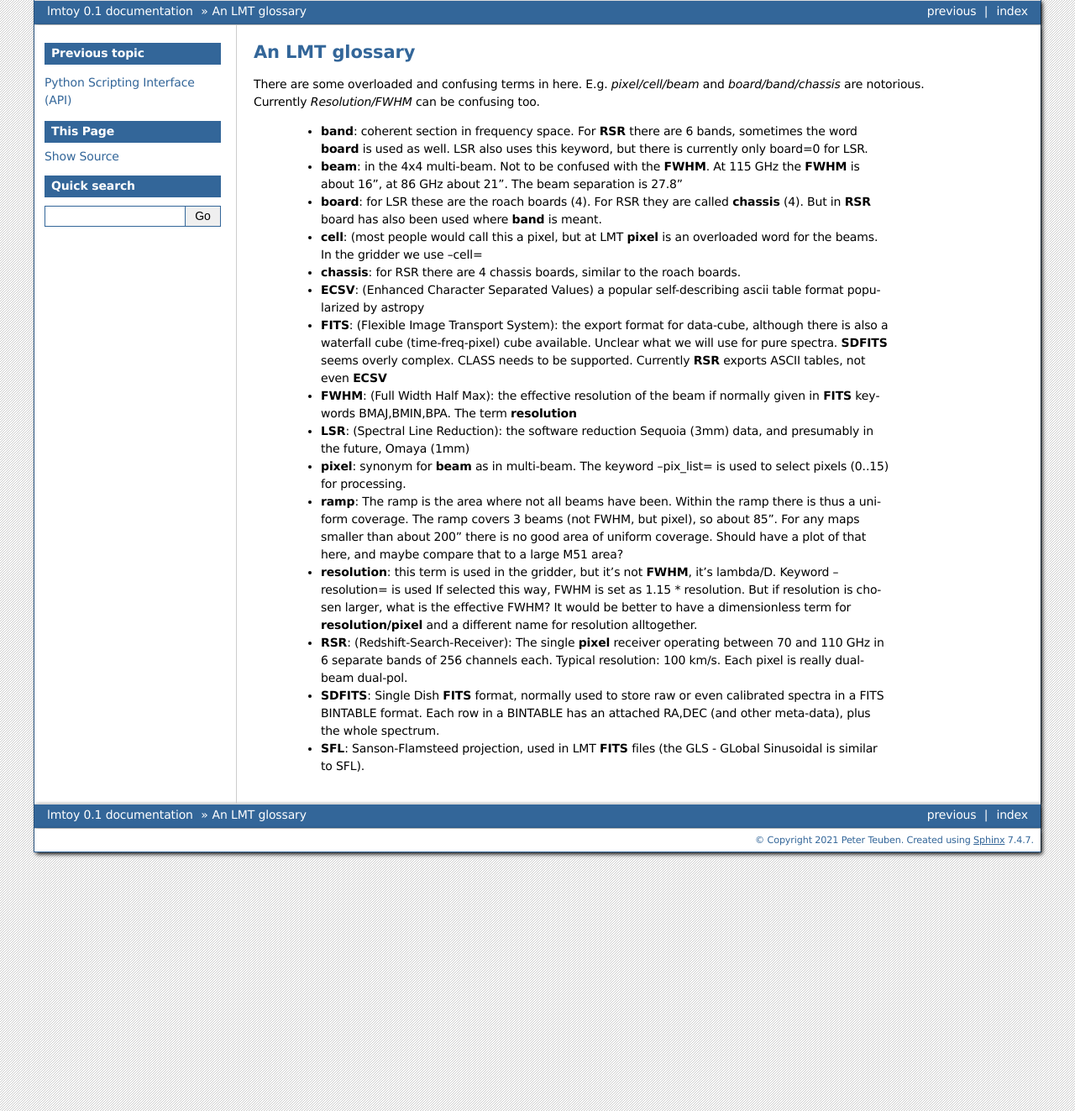
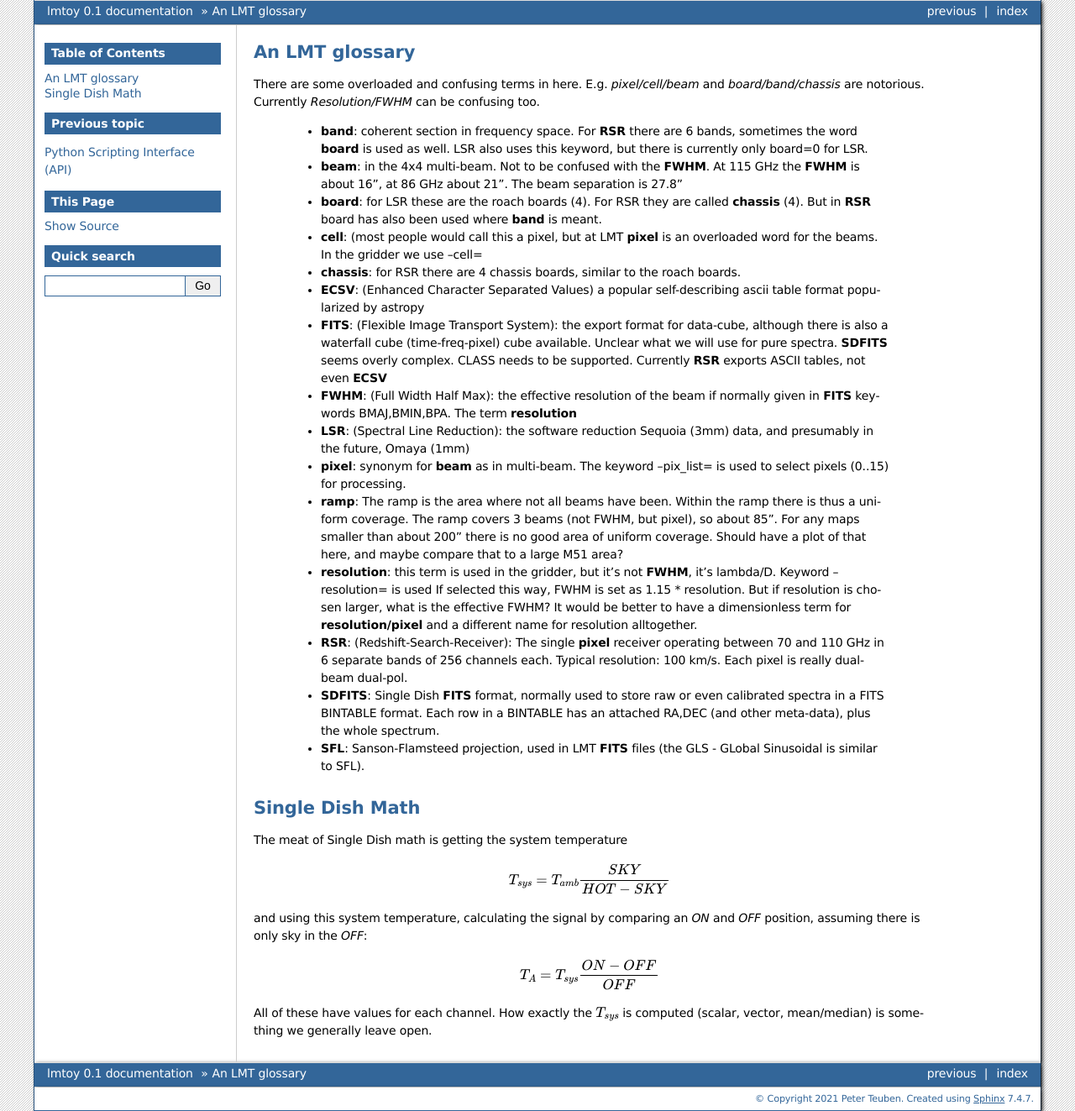
Before and after one commit to astroumd/lmtoy, a Sphinx documentation site: the page built from docs/source/glossary.rst, in a window 1280 px wide. Shown: the whole page at 84% size. Built offline with Sphinx 7.4.7, drawn with Linux system fonts in a browser that asks for light colours.

Commit message:
example math

```diff
--- a/docs/source/glossary.rst
+++ b/docs/source/glossary.rst
@@ -68,3 +68,27 @@ E.g. *pixel/cell/beam* and *board/band/chassis* are notorious. Currently
       plus the whole spectrum.
 
     * **SFL**: Sanson-Flamsteed projection, used in LMT **FITS** files (the GLS - GLobal Sinusoidal is similar to SFL).
+
+
+
+
+
+Single Dish Math
+----------------
+
+The meat of Single Dish math is getting the system temperature
+
+
+.. math::
+
+   T_{sys} = T_{amb} { { SKY } \over { HOT - SKY } }
+
+and using this system temperature, calculating the signal by comparing an *ON* and *OFF* position,
+assuming there is only sky in the *OFF*:
+
+.. math::
+
+   T_A = T_{sys}  {   { ON - OFF } \over {OFF} }
+
+All of these have values for each channel. How exactly the :math:`T_{sys}` is computed (scalar, vector,
+mean/median) is something we generally leave open.
```
